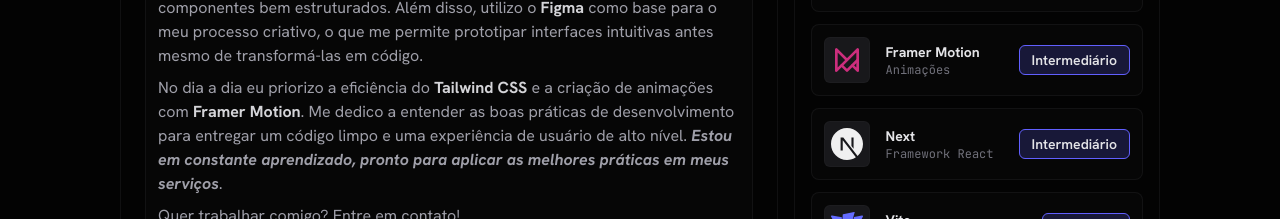
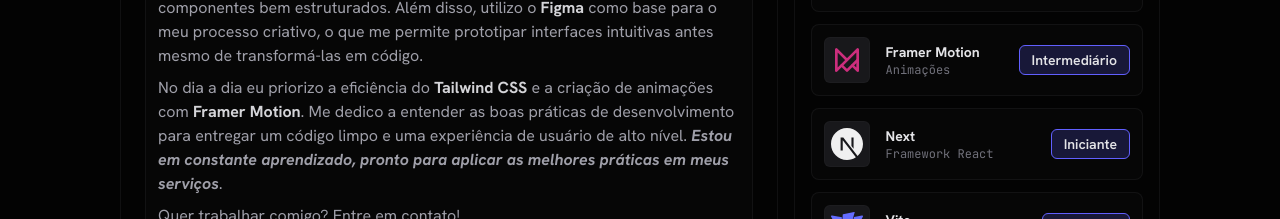
Before and after one commit to rafaelg3r/Portifolio, a React (Vite) app: page / in a window 1280 px wide. Shown: the part 1400-1619 px from the top of the page. Built offline with nearby package versions, Linux system fonts and the light colour scheme; a web font is replaced by a local one.

Commit message:
fix: change next.js card level to beginner

```diff
--- a/src/sections/About.tsx
+++ b/src/sections/About.tsx
@@ -44,7 +44,7 @@ const stackData = {
       name: "Next",
       type: "Framework React",
       icon: <SiNextdotjs size={32} color="#f0f0f0" />,
-      level: "intermediário",
+      level: "iniciante",
     },
     {
       name: "Vite",
```
